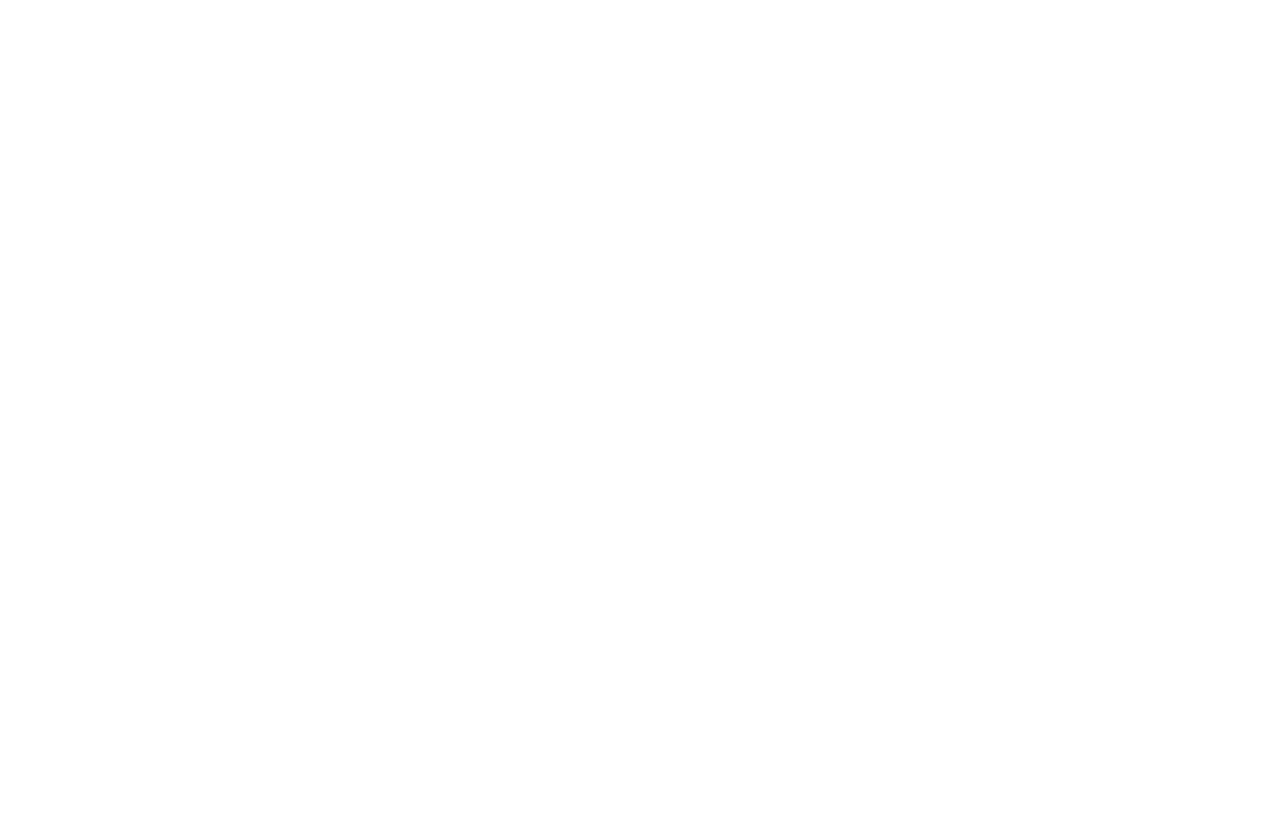
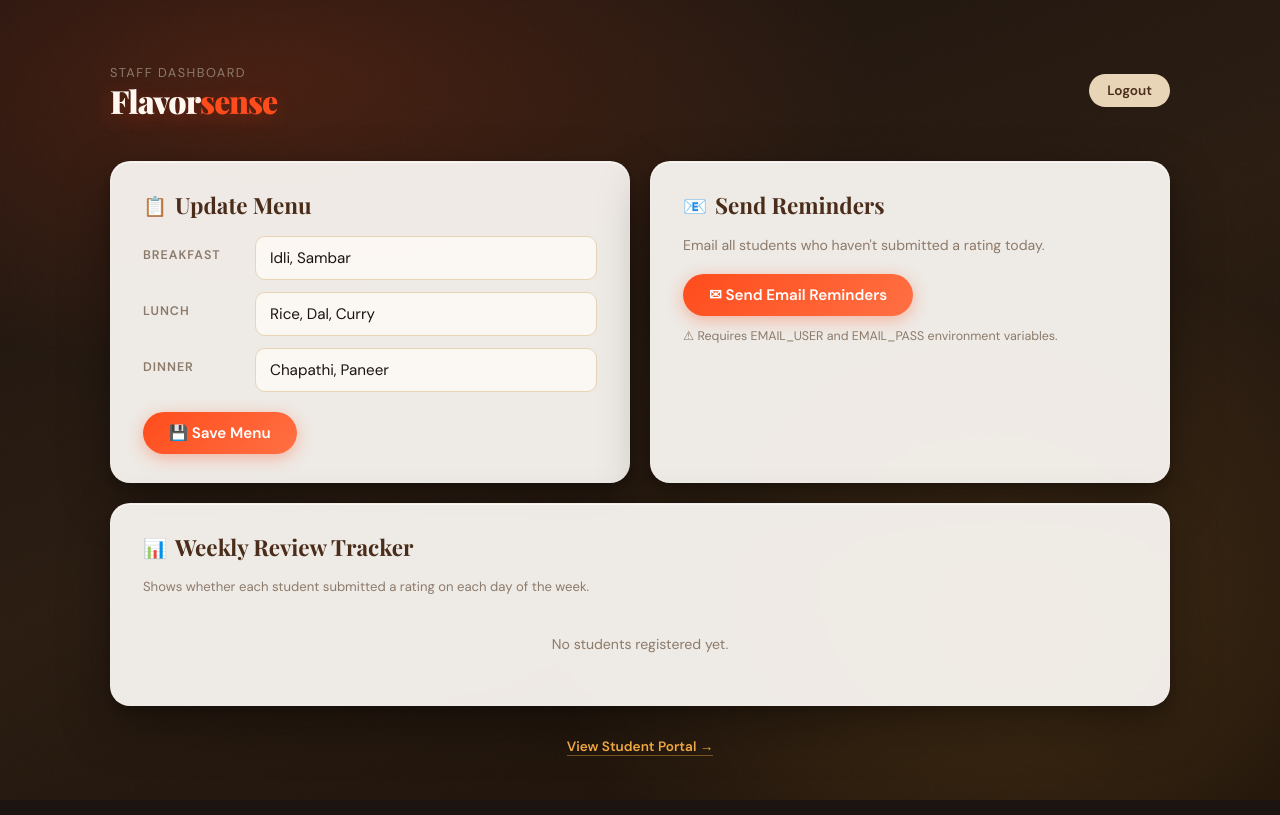
Before and after one commit to srivishnusr2007-lab/Flavor-Sense, a Flask app: page /staff-dashboard in a window 1280 px wide. Before the commit the page is empty. Run offline with Flask 3, Linux system fonts and the light colour scheme; the visitor is signed in with stand-in values (Sample User, id 1).

Commit message:
Create staff dashboard HTML template
Added a staff dashboard template with menu update and review tracking features.

```diff
--- a/templates/staff_dashboard.html
+++ b/templates/staff_dashboard.html
@@ -0,0 +1,124 @@
+<!DOCTYPE html>
+<html lang="en">
+<head>
+  <meta charset="utf-8">
+  <meta name="viewport" content="width=device-width, initial-scale=1">
+  <title>Flavorsense – Staff Dashboard</title>
+  <link rel="stylesheet" href="/static/styles.css">
+</head>
+<body>
+
+<div class="container">
+
+  <!-- Staff Nav -->
+  <div class="staff-nav" style="padding-top:32px;">
+    <div>
+      <p style="color:var(--muted);font-size:0.8rem;text-transform:uppercase;letter-spacing:1.5px;margin-bottom:4px;">Staff Dashboard</p>
+      <h1 class="fs-title" style="font-size:2rem;">Flavor<span style="color:var(--flame)">sense</span></h1>
+    </div>
+    <a href="/logout" class="btn btn-secondary btn-sm">Logout</a>
+  </div>
+
+  {% if menu_updated %}
+  <div class="staff-message">✅ Menu updated successfully!</div>
+  {% endif %}
+
+  {% if message %}
+  <div class="staff-message">📧 {{ message }}</div>
+  {% endif %}
+
+  <div class="cards-grid" style="margin-top:24px;">
+
+    <!-- Update Menu -->
+    <div class="card">
+      <h2><span class="icon">📋</span> Update Menu</h2>
+      <form method="POST" action="/update-menu">
+        <div class="menu-edit-row">
+          <label>Breakfast</label>
+          <input type="text" name="breakfast" value="{{ menu.breakfast }}" required>
+        </div>
+        <div class="menu-edit-row">
+          <label>Lunch</label>
+          <input type="text" name="lunch" value="{{ menu.lunch }}" required>
+        </div>
+        <div class="menu-edit-row">
+          <label>Dinner</label>
+          <input type="text" name="dinner" value="{{ menu.dinner }}" required>
+        </div>
+        <button type="submit" class="btn btn-primary" style="margin-top:8px;">
+          💾 Save Menu
+        </button>
+      </form>
+    </div>
+
+    <!-- Send Reminders -->
+    <div class="card">
+      <h2><span class="icon">📧</span> Send Reminders</h2>
+      <p style="font-size:0.88rem;color:var(--muted);margin-bottom:20px;">
+        Email all students who haven't submitted a rating today.
+      </p>
+      <form method="POST" action="/send-reminders">
+        <button type="submit" class="btn btn-primary">
+          ✉ Send Email Reminders
+        </button>
+      </form>
+      <p style="font-size:0.78rem;color:var(--muted);margin-top:12px;">
+        ⚠ Requires EMAIL_USER and EMAIL_PASS environment variables.
+      </p>
+    </div>
+
+  </div>
+
+  <!-- Reviews Table -->
+  <div class="card" style="margin-top:20px; overflow-x:auto;">
+    <h2><span class="icon">📊</span> Weekly Review Tracker</h2>
+    <p style="font-size:0.82rem; color:var(--muted); margin-bottom:16px;">
+      Shows whether each student submitted a rating on each day of the week.
+    </p>
+
+    {% if reviews %}
+    <table>
+      <thead>
+        <tr>
+          <th>Email</th>
+          <th>Mon</th>
+          <th>Tue</th>
+          <th>Wed</th>
+          <th>Thu</th>
+          <th>Fri</th>
+          <th>Sat</th>
+          <th>Sun</th>
+        </tr>
+      </thead>
+      <tbody>
+        {% for r in reviews %}
+        <tr>
+          <td style="font-weight:500;font-size:0.85rem;">{{ r.email }}</td>
+          {% for day in ["Mon","Tue","Wed","Thu","Fri","Sat","Sun"] %}
+            <td>
+              {% if r[day] and r[day].lower() == "yes" %}
+                <span class="yes-badge">✓ Yes</span>
+              {% else %}
+                <span class="no-badge">✗ No</span>
+              {% endif %}
+            </td>
+          {% endfor %}
+        </tr>
+        {% endfor %}
+      </tbody>
+    </table>
+    {% else %}
+    <p style="color:var(--muted);font-size:0.88rem;text-align:center;padding:24px 0;">
+      No students registered yet.
+    </p>
+    {% endif %}
+  </div>
+
+  <div class="footer-link">
+    <a href="/student">View Student Portal →</a>
+  </div>
+
+</div>
+
+</body>
+</html>
```
